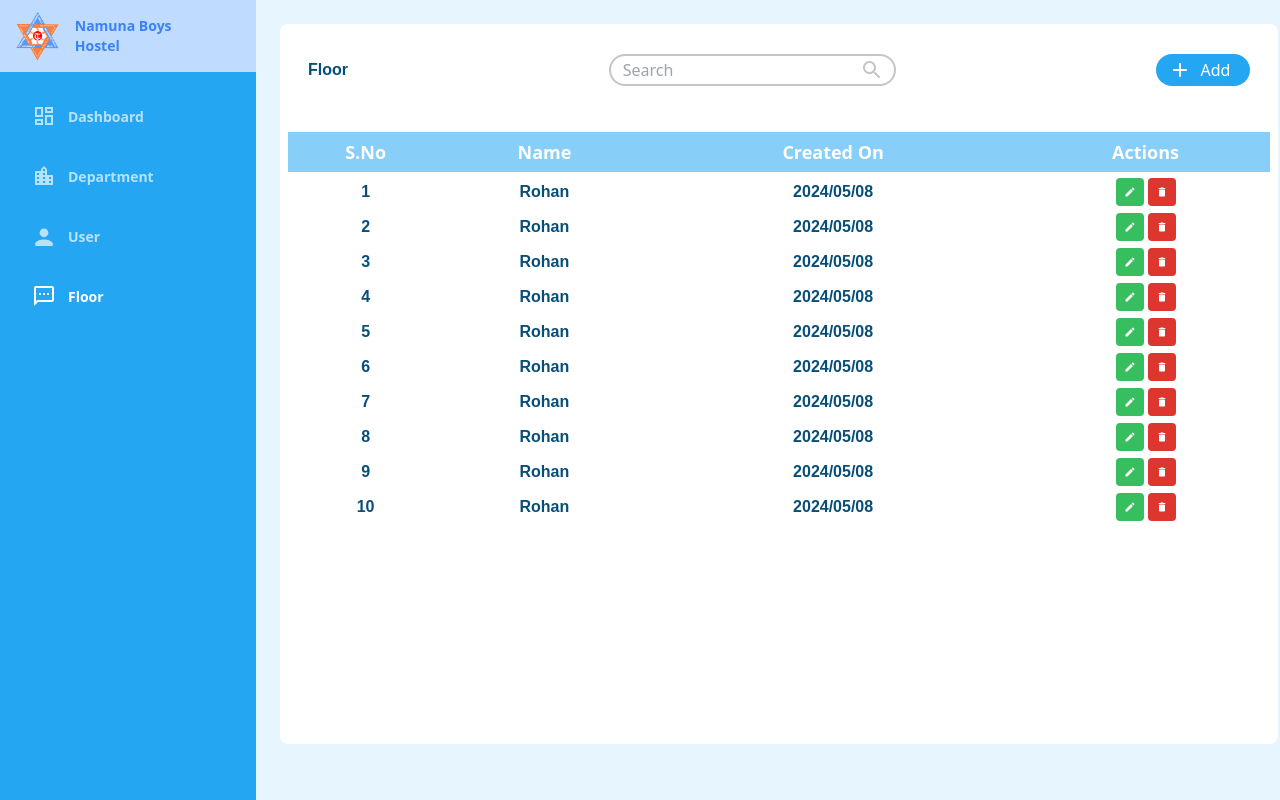
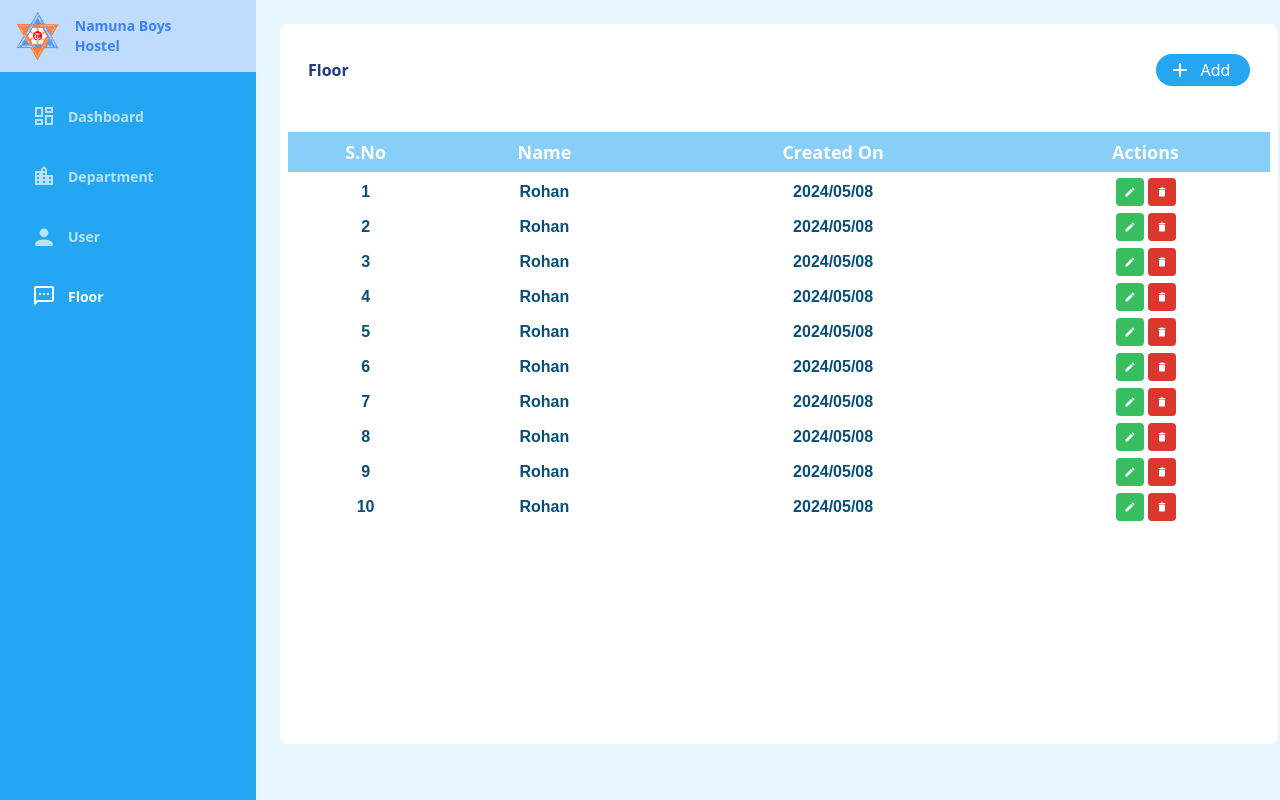
Before and after one commit to Adept-Rohan/sms-frontend, a React (Vite) app: page /floor in a window 1280 px wide. Built offline with nearby package versions, Linux system fonts and the light colour scheme.

Commit message:
created a new props for disabling search in floor

```diff
--- a/src/components/TableHeading.tsx
+++ b/src/components/TableHeading.tsx
@@ -1,18 +1,26 @@
 import { AddIcon } from "../icons/AddIcon";
 import { SearchIcon } from "../icons/SearchIcon";
 
-const TableHeading = ({ title }: { title: string }) => {
+const TableHeading = ({
+  title,
+  isSearchDisable,
+}: {
+  title: string;
+  isSearchDisable?: boolean;
+}) => {
   return (
     <div className="w-full h-[76px] px-[20px] flex items-center justify-between">
-      <h1 className="text-[#074E78] font-semibold font-system not-italic text-[16px]">
+      <h1 className="text-blue-900 font-quicksand font-semibold text-base ">
         {title}
       </h1>
+      {isSearchDisable === false ? (
         <div className="flex relative">
           <input
             className="text-[#C5C5C5] w-[287px] h-[32px] rounded-[360px] border-solid border-[2px] focus:outline-blue-300 border-[#C5C5C5] outline-slate-200 px-[12px] bg-transparent py-[10px]"
             type="text"
             placeholder="Search"
           />
+
           <SearchIcon
             width={24}
             height={24}
@@ -20,10 +28,11 @@ const TableHeading = ({ title }: { title: string }) => {
             className="absolute right-3 top-1"
           />
         </div>
+      ) : null}
       <div className="flex gap-6">
         <button
           className="inline-flex rounded-[360px] items-center justify-center bg-[#25A6F2]  gap-[8px] py-[4px] pl-[12px] pr-[20px]"
-          onClick={() => open()}
+          onClick={() => console.log("clicked")}
         >
           <div>
             <AddIcon width={24} height={24} color="#fff" />
```
Lines whose indentation alone changed are shown as unchanged.
